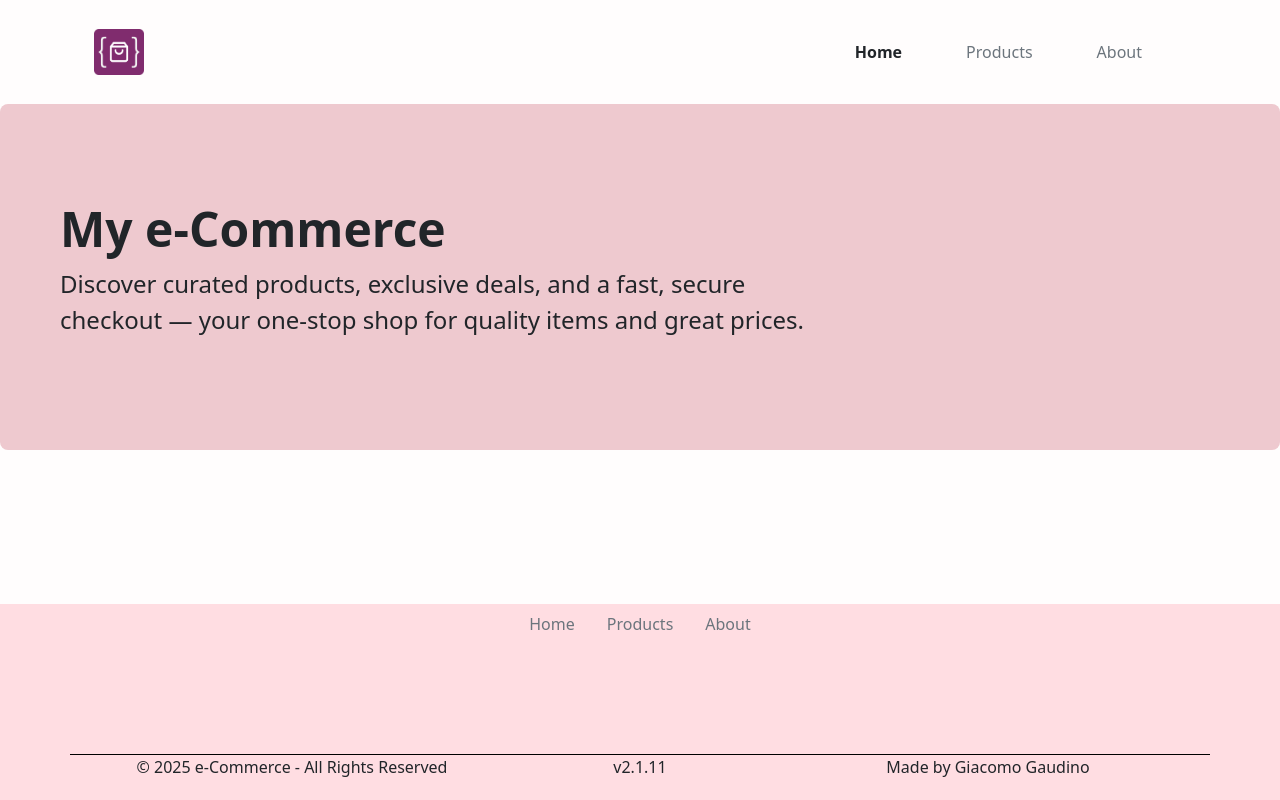
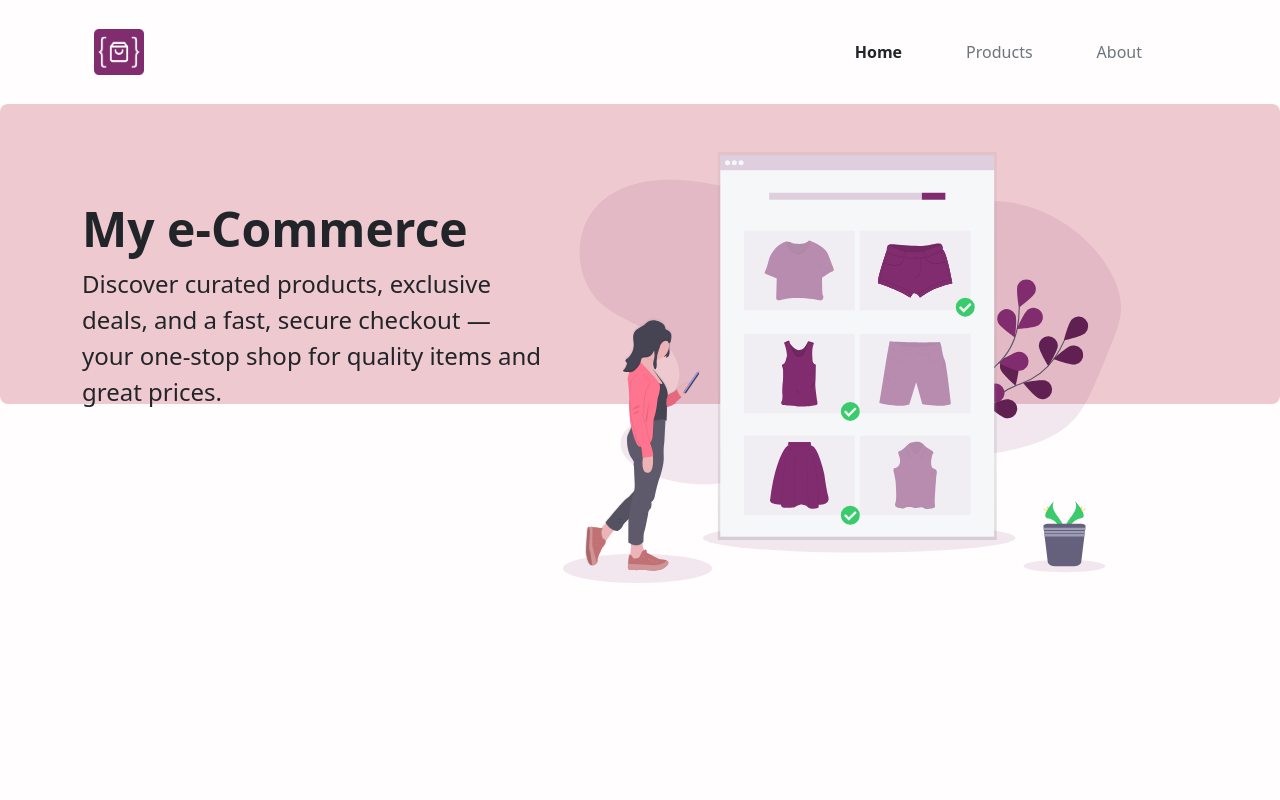
Before and after one commit to GiacomoGaudino/react-router, a React (Vite) app: page / in a window 1280 px wide. Shown: the top 800 px of the page. Built offline with nearby package versions, Linux system fonts and the light colour scheme.

Commit message:
Adjusted CSS for the jumbotron

```diff
--- a/src/components/AppJumbotron.jsx
+++ b/src/components/AppJumbotron.jsx
@@ -1,13 +1,19 @@
+import intro from '../assets/imgs/intro.svg'
+
 export default function AppJumbotron() {
 
     return (
         <div className="p-5 mb-4 rounded-3" id="jumbotron">
-            <div className="container-fluid py-5">
-                <h1 className="display-5 fw-bold">My e-Commerce</h1>
-                <p className="col-md-8 fs-4">
-                    Discover curated products, exclusive deals, and a fast, secure checkout — your
-                    one‑stop shop for quality items and great prices.
-                </p>
+            <div className="container d-flex gap-3 py-5">
+                <div className='col-md-5'>
+
+                    <h1 className="display-5 fw-bold">My e-Commerce</h1>
+                    <p className="fs-4">
+                        Discover curated products, exclusive deals, and a fast, secure checkout — your
+                        one‑stop shop for quality items and great prices.
+                    </p>
+                </div>
+                <img className='w-50' src={intro} alt="" />
             </div>
         </div>
 
--- a/src/index.css
+++ b/src/index.css
@@ -6,11 +6,16 @@ body {
 }
 
 main {
-    min-height: 500px;
+    min-height: 700px;
 }
 
 #jumbotron {
     background-color: #eec9cf;
+    height: 300px;
+
+    .w-50 {
+        margin-top: -3rem;
+    }
 }
 
 footer {
```
Also changed, not shown: src/assets/imgs/intro.svg (added).
